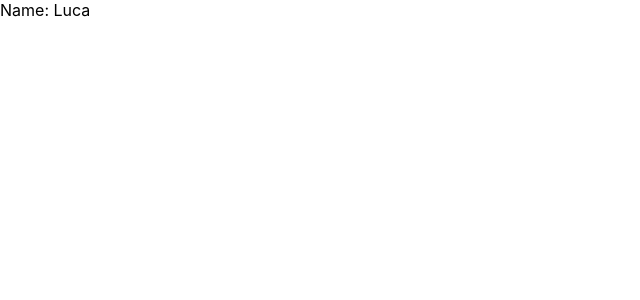
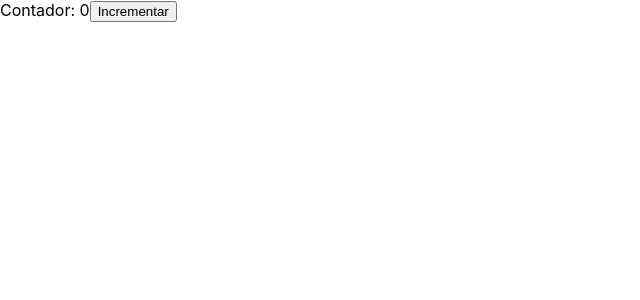
Before and after one commit to LuFabb/React-Hooks, a React (Create React App) app: page / in a window 1280 px wide. Shown: the top 300 px of the page, without its empty margins (0-640 px from the left). Built offline with nearby package versions, Linux system fonts and the light colour scheme.

Commit message:
useState

```diff
--- a/src/App.js
+++ b/src/App.js
@@ -1,30 +1,22 @@
-//intro to functional components
+// useState
 
+// hooks rules:
+// they are not called in loop, or while
+// always at the highest level of the component
+// they are only called in 2 parts:
+// React component and Custo hooks
+// when we create a custom hook it always has to start with 'use and than the other part.
 
-//impure function
-//functions that always change the return value, whenever we call it
-const impure = () => new Date().toLocaleString()
+import { useState } from "react"
 
-console.log(impure())
-
-
-//a pure function is a function that never changes the return value
-//in React functions are always pure functions!
-
-const Mycomponent = ({myProp}) => {
+const App = () => {
+  const [ contador, setContador ] = useState(0)
   return (
     <div>
-      Name: {myProp}
+      Contador: {contador}
+      <button onClick={() => setContador(contador + 1)}>Incrementar</button>
     </div>
   )
 }
 
-
-const App = () => {
-  return(
-    <Mycomponent myProp={'Luca'}/>
-  )
-}
-
-
 export default App
```
Also changed, not shown: src/intro.js (added, +30 -0 lines).
